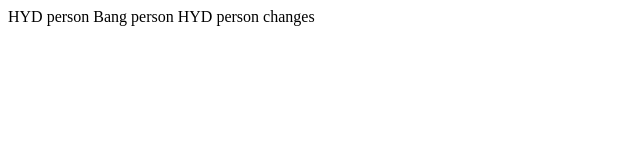
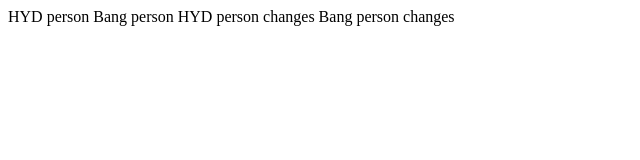
Before and after one commit to charanrock/demo-project, a plain HTML site: page index.html in a window 1280 px wide. Shown: the whole page, without its empty margins (0-640 px from the left). Drawn offline with Linux system fonts and the light colour scheme.

Commit message:
Bang person changes

```diff
--- a/index.html
+++ b/index.html
@@ -9,5 +9,6 @@
     HYD person
     Bang person
     HYD person changes
+    Bang person changes
 </body>
 </html>
```
